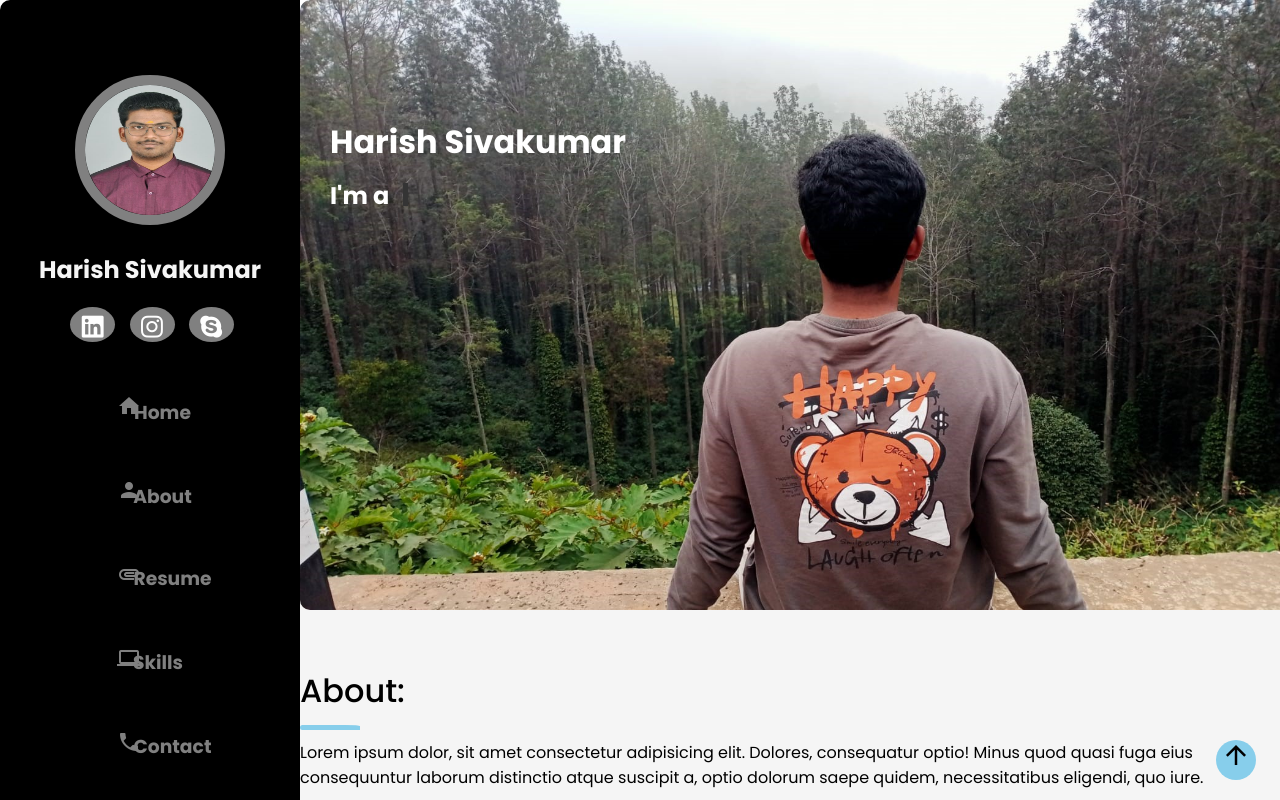
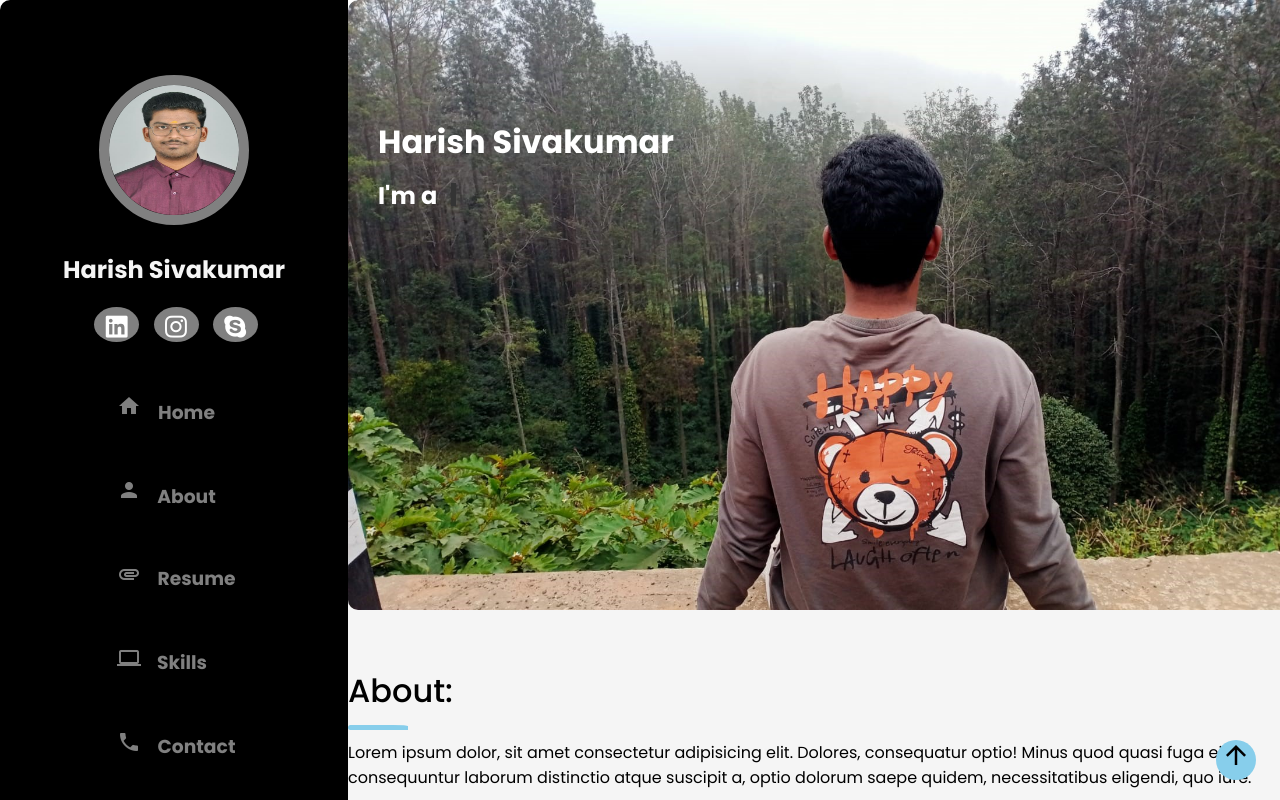
Before and after one commit to HarishSivakumar-dev/Personal-Port-Folio, a plain HTML site: page PersonalPortFolio/index.html in a window 1280 px wide. Shown: the top 800 px of the page. Drawn offline with Linux system fonts and the light colour scheme.

Commit message:
Update style.css

```diff
--- a/PersonalPortFolio/style.css
+++ b/PersonalPortFolio/style.css
@@ -29,10 +29,9 @@ body
     min-width: 300px;
     display: inline-block;
     overflow: scroll;
-    overflow-y: scroll;
     text-align: center;
     position: relative;
-    flex-direction: column;
+    flex-shrink: 0;
 }
 .left-split h2
 {
```
